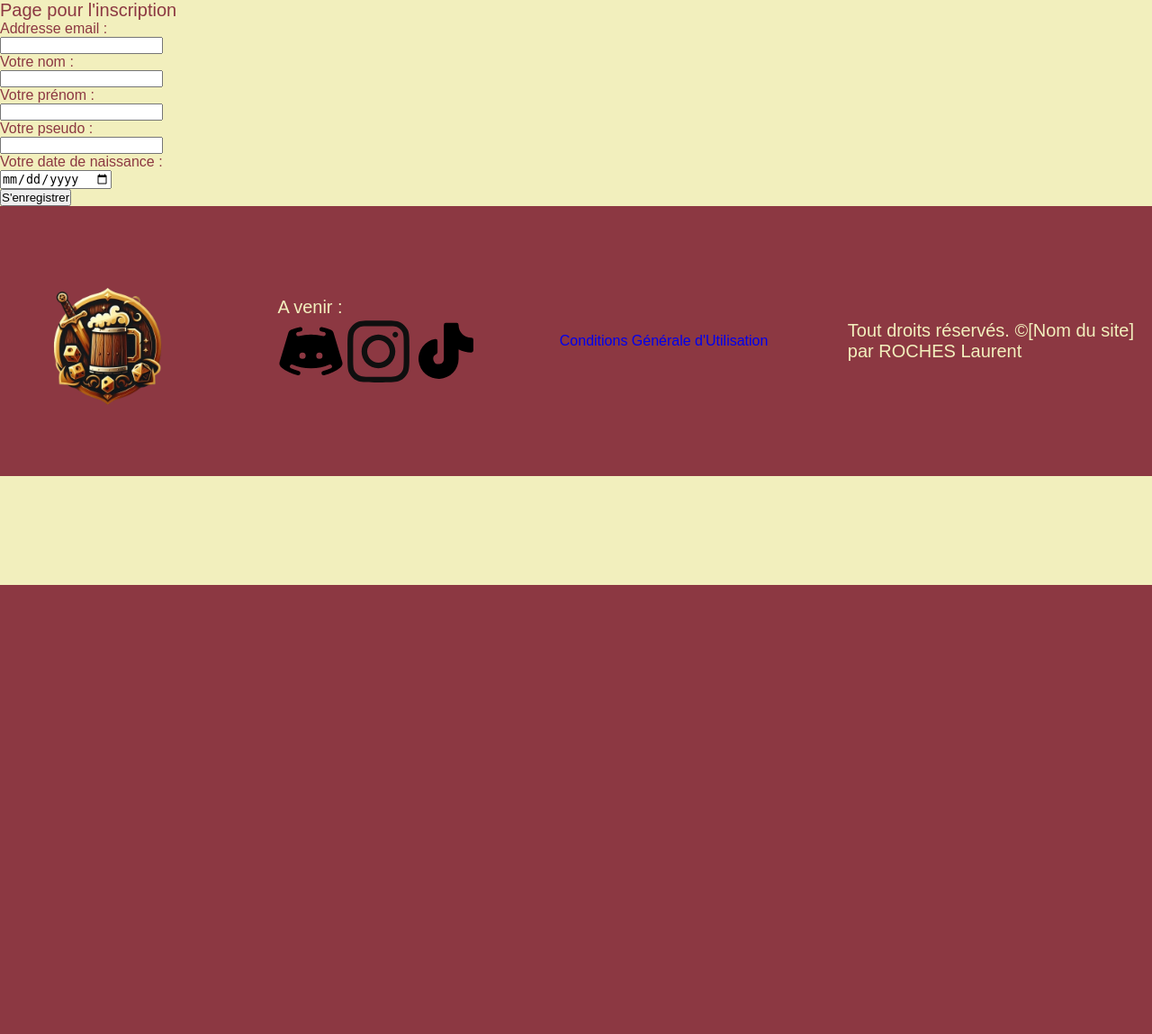
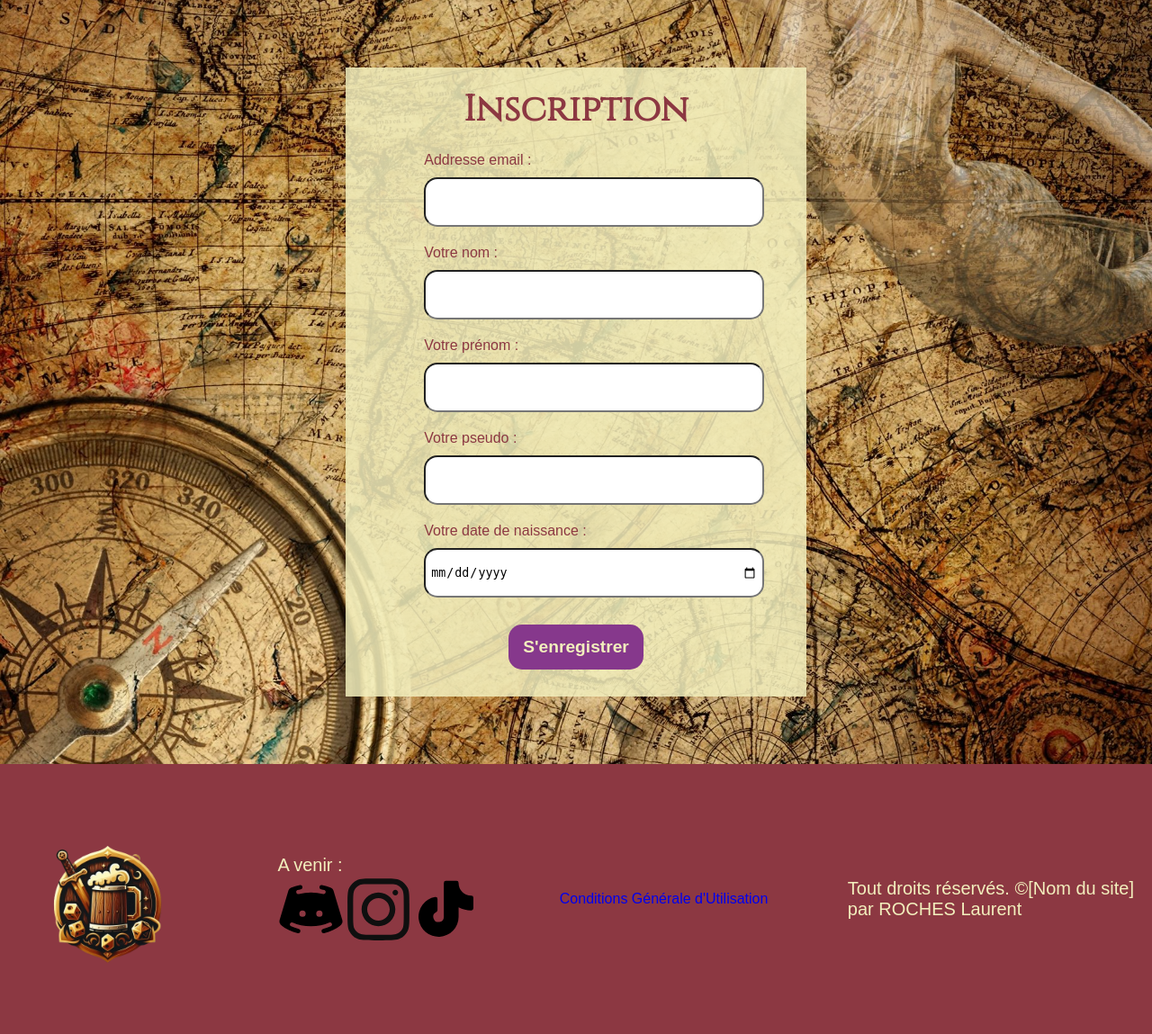
Before and after one commit to LaurentRoches/diplome_dwwm, a PHP site: template src/Views/inscription.php in a window 1280 px wide. Shown: the part 150-1299 px from the top of the page at 90% size. Before the commit the page ends 800 px from the top, so only its background shows below. Run offline with PHP 8.4, Linux system fonts and the light colour scheme; the template is opened without the code that fills it, so the values that code supplies are empty; some libraries are stand-ins or nearby versions.

Commit message:
mise en page inscription faite

```diff
--- a/src/Views/connexion.php
+++ b/src/Views/connexion.php
@@ -1,6 +1,6 @@
 <?php
 
-include_once __DIR__ . '/Includes/header.php';
+include_once __DIR__ . '/includes/header.php';
 
 $erreur = isset($_SESSION['erreur']) ? $_SESSION['erreur'] : '';
 $_SESSION['erreur'] = '';
@@ -40,4 +40,4 @@ $_SESSION['succes'] = '';
 
 <?php
 
-include_once __DIR__ . '/Includes/footer.php';
+include_once __DIR__ . '/includes/footer.php';
--- a/src/Views/inscription.php
+++ b/src/Views/inscription.php
@@ -1,57 +1,51 @@
 <?php
 
-include_once __DIR__ . '/Includes/header.php';
+include_once __DIR__ . '/includes/header.php';
 
 $erreur = isset($_SESSION['erreur']) ? $_SESSION['erreur'] : '';
 $_SESSION['erreur'] = '';
 
 ?>
+<div class="form_bg">
+    <div class="form_post_texte">
+        <h2 class="connexion_titre">Inscription</h2>
+        <?php
+        if($erreur !== '') { ?>
+        <p class="erreur_texte"> <?= $erreur ?> </p>
+        <?php } ?>
+        <form class="connexion_form" action="<?=HOME_URL?>inscription" method="POST">
 
-<p>Page pour l'inscription</p>
-<form class="space-y-6" action="<?=HOME_URL?>inscription" method="POST">
+            <input type="hidden" name="dtm_creation" value="<?php echo date('Y-m-d H:i:s'); ?>">
 
-    <input type="hidden" name="dtm_creation" value="<?php echo date('Y-m-d H:i:s'); ?>">
+            <div class="connexion_champs">
+                <label for="str_email" class="">Addresse email :</label>
+                <input id="str_email" name="str_email" type="email" autocomplete="email" required class="">
+            </div>
 
-    <div>
-        <label for="str_email" class="block text-sm font-medium leading-6 text-gray-900">Addresse email :</label>
-        <div class="mt-2">
-          <input id="str_email" name="str_email" type="email" autocomplete="email" required class="block w-full rounded-md border-0 py-1.5 text-gray-900 shadow-sm ring-1 ring-inset ring-gray-300 placeholder:text-gray-400 focus:ring-2 focus:ring-inset focus:ring-indigo-600 sm:text-sm sm:leading-6">
-        </div>
+            <div class="connexion_champs">
+                <label for="str_nom" class="">Votre nom :</label>
+                    <input id="str_nom" name="str_nom" type="text" required class="">
+            </div>
+
+            <div class="connexion_champs">
+                <label for="str_prenom" class="">Votre prénom :</label>
+                    <input id="str_prenom" name="str_prenom" type="text" required class="">
+            </div>
+
+            <div class="connexion_champs">
+                <label for="str_pseudo" class="">Votre pseudo :</label>
+                    <input id="str_pseudo" name="str_pseudo" type="text" required class="">
+            </div>
+
+            <div class="connexion_champs">
+                <label for="dtm_naissance" class="">Votre date de naissance :</label>
+                    <input id="dtm_naissance" name="dtm_naissance" type="date" required class="">
+            </div>
+                <button type="submit" class="btn_gd_utilisateur">S'enregistrer</button>
+        </form>
     </div>
+</div>
 
-    <div>
-        <label for="str_nom" class="block text-sm font-medium leading-6 text-gray-900">Votre nom :</label>
-        <div class="mt-2">
-            <input id="str_nom" name="str_nom" type="text" required class="block w-full rounded-md border-0 py-1.5 text-gray-900 shadow-sm ring-1 ring-inset ring-gray-300 placeholder:text-gray-400 focus:ring-2 focus:ring-inset focus:ring-indigo-600 sm:text-sm sm:leading-6">
-        </div>
-    </div>
-
-    <div>
-        <label for="str_prenom" class="block text-sm font-medium leading-6 text-gray-900">Votre prénom :</label>
-        <div class="mt-2">
-            <input id="str_prenom" name="str_prenom" type="text" required class="block w-full rounded-md border-0 py-1.5 text-gray-900 shadow-sm ring-1 ring-inset ring-gray-300 placeholder:text-gray-400 focus:ring-2 focus:ring-inset focus:ring-indigo-600 sm:text-sm sm:leading-6">
-        </div>
-    </div>
-
-    <div>
-        <label for="str_pseudo" class="block text-sm font-medium leading-6 text-gray-900">Votre pseudo :</label>
-        <div class="mt-2">
-            <input id="str_pseudo" name="str_pseudo" type="text" required class="block w-full rounded-md border-0 py-1.5 text-gray-900 shadow-sm ring-1 ring-inset ring-gray-300 placeholder:text-gray-400 focus:ring-2 focus:ring-inset focus:ring-indigo-600 sm:text-sm sm:leading-6">
-        </div>
-    </div>
-
-    <div>
-        <label for="dtm_naissance" class="block text-sm font-medium leading-6 text-gray-900">Votre date de naissance :</label>
-        <div class="mt-2">
-            <input id="dtm_naissance" name="dtm_naissance" type="date" required class="block w-full rounded-md border-0 py-1.5 text-gray-900 shadow-sm ring-1 ring-inset ring-gray-300 placeholder:text-gray-400 focus:ring-2 focus:ring-inset focus:ring-indigo-600 sm:text-sm sm:leading-6">
-        </div>
-    </div>
-
-    <div>
-        <p> <?= $erreur ?> </p>
-        <button type="submit" class="flex w-full justify-center rounded-md bg-indigo-600 px-3 py-1.5 text-sm font-semibold leading-6 text-white shadow-sm hover:bg-indigo-500 focus-visible:outline focus-visible:outline-2 focus-visible:outline-offset-2 focus-visible:outline-indigo-600">S'enregistrer</button>
-    </div>
-</form>
 <?php
 
-include_once __DIR__ . '/Includes/footer.php';
+include_once __DIR__ . '/includes/footer.php';
```
